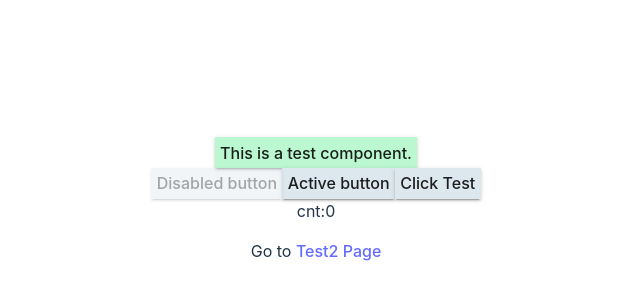
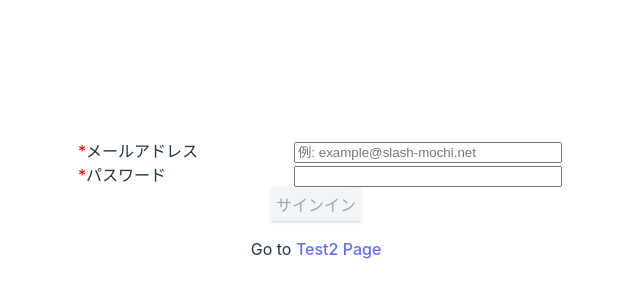
Before and after one commit to kusa-mochi/lite-sns, a React (Vite) app in the folder src/cmd/client/lite-sns-client/: page /signin in a window 1280 px wide. Shown: the part 192-492 px from the top of the page, without its empty margins (324-964 px from the left). Built offline with nearby package versions, Linux system fonts and the light colour scheme.

Commit message:
make signin form in frontend.

```diff
--- a/src/cmd/client/lite-sns-client/src/pages/signin.tsx
+++ b/src/cmd/client/lite-sns-client/src/pages/signin.tsx
@@ -1,24 +1,104 @@
-import { MouseEvent, useState } from "react"
+import { ChangeEvent, MouseEvent, useEffect, useState } from "react"
 import Button from "../components/molecules/button"
+import { css } from "@emotion/css"
 
 export default function Signin() {
-    const [cnt, setCnt] = useState(0)
-    function ClickTest(e: MouseEvent) {
-        setCnt(cnt + 1)
-        console.log(`x:${e.pageX}, y:${e.pageY}`)
+    const MAX_LENGTH_EMAILADDRESS: number = 254
+    const MAX_LENGTH_PASSWORD: number = 128
+
+    const [emailAddress, setEmailAddress] = useState("")
+    const [password, setPassword] = useState("")
+    const [isSigninEnabled, setIsSigninEnabled] = useState(false)
+
+    function validateEmailAddress(): boolean {
+        console.log("validating email address...")
+
+        return (
+            emailAddress.length > 0 &&
+            emailAddress.length <= MAX_LENGTH_EMAILADDRESS &&
+            emailAddress.match(/^\S+$/g) !== null &&
+            emailAddress.match(/^[^\.].*@[a-zA-Z0-9_-]+\.[a-zA-Z0-9\._-]+$/) !== null
+        )
     }
+
+    function validatePassword(): boolean {
+        console.log("validating password...")
+
+        return (
+            password.length > 0 &&
+            password.length <= MAX_LENGTH_PASSWORD &&
+            password.match(/^\S+$/g) !== null
+        )
+    }
+
+    function validate() {
+        const isValidEmailAddr: boolean = validateEmailAddress()
+        const isValidPassword: boolean = validatePassword()
+
+        setIsSigninEnabled(isValidEmailAddr && isValidPassword)
+    }
+
+    function onEmailAddrChanged(e: ChangeEvent<HTMLInputElement>) {
+        setEmailAddress(e.target.value)
+    }
+
+    function onPasswordChanged(e: ChangeEvent<HTMLInputElement>) {
+        setPassword(e.target.value)
+    }
+
+    function signin() {
+        console.log("signing in...")
+    }
+
+    useEffect(() => {
+        validate()
+    }, [emailAddress, password])
+
+    const formStyle = css`
+        display: grid;
+        grid-template-columns: 216px 260px;
+    `
+    const labelStyle = css`
+        text-align: left;
+    `
+    const requireStyle = css`
+        color: red;
+    `
+    const inputStyle = css`
+        width: 100%;
+    `
+
     return (
         <>
-            <Button primary>
-                This is a test component.
-            </Button>
-            <div>
-                <Button disabled>Disabled button</Button>
-                <Button active>Active button</Button>
-                <Button onClick={ClickTest}>Click Test</Button>
-                <div>cnt:{cnt}</div>
-                <p>Go to <a href="/test2">Test2 Page</a></p>
+            <div className={formStyle}>
+                <div className={labelStyle}>
+                    <span className={requireStyle}>*</span>メールアドレス
+                </div>
+                <div>
+                    <input
+                        className={inputStyle}
+                        type="email"
+                        value={emailAddress}
+                        onChange={onEmailAddrChanged}
+                        placeholder={"例: example@slash-mochi.net"}
+                        maxLength={MAX_LENGTH_EMAILADDRESS}
+                    />
+                </div>
+                <div className={labelStyle}>
+                    <span className={requireStyle}>*</span>パスワード
+                </div>
+                <div>
+                    <input
+                        className={inputStyle}
+                        type="password"
+                        value={password}
+                        onChange={onPasswordChanged}
+                        maxLength={MAX_LENGTH_PASSWORD}
+                    />
+                </div>
             </div>
+            <Button disabled={!isSigninEnabled} onClick={() => signin()}>サインイン</Button>
+            <p>Go to <a href="/test2">Test2 Page</a></p>
         </>
     )
 }
```
Also changed, not shown: 1 other file (tests, documents, lock files or other folders).
